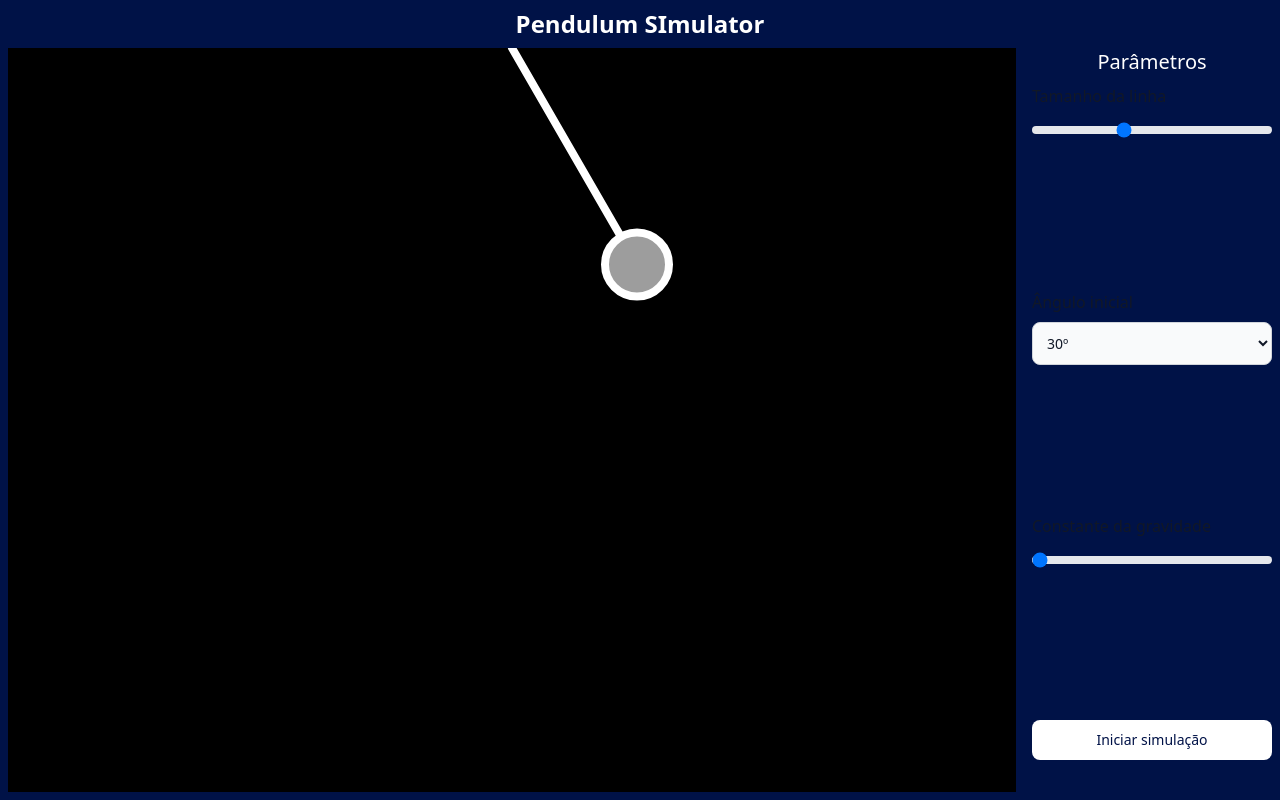
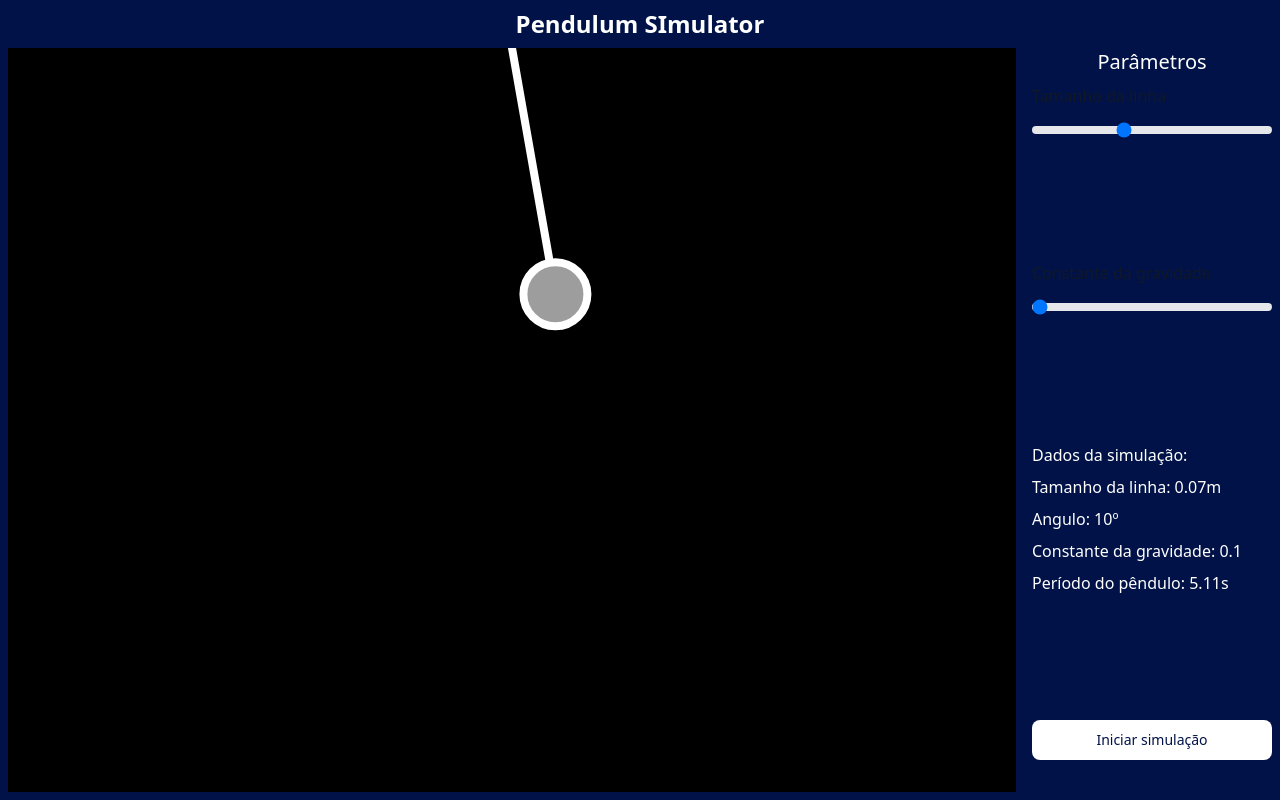
Before and after one commit to bkpvitorpf/Pendulum-Simulator, a React (Vite) app: page / in a window 1280 px wide. Built offline with nearby package versions, Linux system fonts and the light colour scheme.

Commit message:
Correção nos valores e no funcionamento da simulação

```diff
--- a/src/App.tsx
+++ b/src/App.tsx
@@ -4,17 +4,18 @@ import { generateP5Canvas } from "./functions/GenerateP5Canvas";
 import { waitForElement } from "./functions/WaitElements";
 
 function App() {
-  const { definirLarguraDoCanvas, sketch, definirAlturaDoCanvas, definirTamanhoDaLinha, definirAngulo, definirConstanteDaGravidade } = useContext(GlobalContext)
+  const { definirLarguraDoCanvas, sketch, definirAlturaDoCanvas, definirTamanhoDaLinha, definirConstanteDaGravidade } = useContext(GlobalContext)
 
   // Referências dos inputs
   const tamanhoDaLinhaSliderRef = useRef<HTMLInputElement>(null)
   const constanteDaGravidadeSliderRef = useRef<HTMLInputElement>(null)
-  const anguloInicialRef = useRef<HTMLSelectElement>(null)
 
   //Estado dos inputs
   const [tamanhoDaLinhaSliderState, setTamanhoDaLinha] = useState(250)
   const [constanteDaGravidadeSliderState, setConstanteDaGravidade] = useState(0.1)
   const [simulationIsRunning, setIsRunning] = useState(false)
+
+  const tamanhoDaLinhaEmMetros = tamanhoDaLinhaSliderState * 0.0002645833
 
   // Executa apenas na primeira vez que a página é carregada
   useEffect(() => {
@@ -69,9 +70,9 @@ function App() {
                   id="tamanho-da-linha"
                   type="range"
                   min="100"
-                  step={50}
+                  step={10}
                   max="500"
-                  defaultValue={250}
+                  defaultValue={tamanhoDaLinhaEmMetros}
                   value={tamanhoDaLinhaSliderState}
                   className="w-full h-2 bg-gray-200 rounded-lg appearance-none cursor-pointer dark:bg-gray-700"
                   ref={tamanhoDaLinhaSliderRef}
@@ -84,27 +85,6 @@ function App() {
                     event => setTamanhoDaLinha(Number(event.target.value))
                   }
                 />
-              </div>
-
-              {/* Ângulo inicial*/}
-              <div>
-                <label
-                  htmlFor="angulo-inicial"
-                  className="block mb-2 text-md font-normal text-gray-900 dark:text-white"
-                >
-                  Ângulo inicial
-                </label>
-
-                <select
-                  id="angulo-inicial"
-                  className="bg-gray-50 border border-gray-300 text-gray-900 text-sm rounded-lg focus:ring-blue-500 focus:border-blue-500 block w-full p-2.5 dark:bg-gray-700 dark:border-gray-600 dark:placeholder-gray-400 dark:text-white dark:focus:ring-blue-500 dark:focus:border-blue-500"
-                  onChange={(event) => definirAngulo(Number(event.target.value))}
-                  ref={anguloInicialRef}
-                >
-                  <option value="0.523599" selected>30º</option>
-                  <option value="0.785398">45º</option>
-                  <option value="1.0472">60º</option>
-                </select>
               </div>
 
               {/* Constante da gravidade*/}
@@ -121,9 +101,9 @@ function App() {
                   type="range"
                   min="0.1"
                   step={0.1}
-                  max="1"
-                  defaultValue={0.1}
+                  max="9.8"
                   value={constanteDaGravidadeSliderState}
+                  defaultValue={constanteDaGravidadeSliderState}
                   className="w-full h-2 bg-gray-200 rounded-lg appearance-none cursor-pointer dark:bg-gray-700"
                   ref={constanteDaGravidadeSliderRef}
                   onMouseUp={() => {
@@ -137,6 +117,18 @@ function App() {
                 />
               </div>
 
+              <div>
+                <div className="flex flex-col" style={{ height: '30%' }}>
+                  <h2 className="py-1">Dados da simulação:</h2>
+                  <p className="py-1">Tamanho da linha: {tamanhoDaLinhaEmMetros.toFixed(2)}m</p>
+                  <p className="py-1">Angulo: 10º</p>
+                  <p className="py-1">Constante da gravidade: {constanteDaGravidadeSliderState}</p>
+                  <p className="py-1">
+                    Período do pêndulo: {(2 * Math.PI * Math.sqrt(tamanhoDaLinhaEmMetros / constanteDaGravidadeSliderState)).toFixed(2)}s
+                  </p>
+                </div>
+              </div>
+
               <button
                 type="button"
                 className="text-Steel-Blue bg-white hover:bg-gray-200 font-medium rounded-lg text-sm px-5 py-2.5 mr-2 mb-2 w-full"
@@ -144,9 +136,8 @@ function App() {
                   if (simulationIsRunning) {
                     setIsRunning(false);
                     definirConstanteDaGravidade(0)
-                    if (tamanhoDaLinhaSliderRef.current && anguloInicialRef.current) {
+                    if (tamanhoDaLinhaSliderRef.current) {
                       definirTamanhoDaLinha(Number(tamanhoDaLinhaSliderRef.current.value))
-                      definirAngulo(Number(anguloInicialRef.current.value))
                     }
                   } else {
                     if (constanteDaGravidadeSliderRef.current) {
--- a/src/context/Global.tsx
+++ b/src/context/Global.tsx
@@ -2,7 +2,6 @@ import P5 from "p5";
 import { ReactNode, createContext, useCallback, useState } from "react";
 
 type P5SketchProps = {
-    angulo: number
     origem: P5.Vector | null
     massa: P5.Vector | null
     tamanhoDaLinha: number
@@ -17,7 +16,6 @@ type ContextStateProps = {
     sketch: P5SketchProps
     definirLarguraDoCanvas: (novaLargura: number) => void
     definirAlturaDoCanvas: (novaAltura: number) => void
-    definirAngulo: (novoAngulo: number) => void
     definirConstanteDaGravidade: (novaConstante: number) => void
     definirTamanhoDaLinha: (novoTamanho: number) => void
 }
@@ -31,7 +29,6 @@ const p5 = new P5(sketch)
 
 const initialStateValues: ContextStateProps = {
     sketch: {
-        angulo: 0.523599, //30º
         origem: p5.createVector(),
         massa: p5.createVector(),
         tamanhoDaLinha: 250,
@@ -43,7 +40,6 @@ const initialStateValues: ContextStateProps = {
     },
     definirLarguraDoCanvas: () => { null },
     definirAlturaDoCanvas: () => { null },
-    definirAngulo: () => { null },
     definirConstanteDaGravidade: () => { null },
     definirTamanhoDaLinha: () => { null }
 }
@@ -89,7 +85,7 @@ export const GlobalContextProvider = ({ children }: ContextProviderProps) => {
     }, [])
 
     return (
-        < GlobalContext.Provider value={{ sketch: estado, definirLarguraDoCanvas, definirAlturaDoCanvas, definirAngulo, definirConstanteDaGravidade, definirTamanhoDaLinha }} >
+        < GlobalContext.Provider value={{ sketch: estado, definirLarguraDoCanvas, definirAlturaDoCanvas, definirConstanteDaGravidade, definirTamanhoDaLinha }} >
             {children}
         </  GlobalContext.Provider>
     )
--- a/src/functions/GenerateP5Canvas.ts
+++ b/src/functions/GenerateP5Canvas.ts
@@ -1,7 +1,6 @@
 import P5 from 'p5';
 
 type P5SketchProps = {
-    angulo: number
     origem: P5.Vector | null
     massa: P5.Vector | null
     tamanhoDaLinha: number
@@ -12,17 +11,18 @@ type P5SketchProps = {
     velocidadeAngular: number
 }
 
-export const generateP5Canvas = ({ angulo, alturaDoCanvas, larguraDoCanvas, massa, origem, tamanhoDaLinha, constanteDaGravidade, aceleraçãoAngular, velocidadeAngular }: P5SketchProps) => {
+export const generateP5Canvas = ({ alturaDoCanvas, larguraDoCanvas, massa, origem, tamanhoDaLinha, constanteDaGravidade, aceleraçãoAngular, velocidadeAngular }: P5SketchProps) => {
     // Remove todos os canvas do p5.js que existem na tela antes de desenhar um novo
     if (document.querySelectorAll('canvas')) {
         document.querySelectorAll('canvas')?.forEach(canvas => canvas.remove())
     }
 
+    let angulo = 0.174533// 10º
+
     // Cria o rascunho que será usado como base
     const sketch = (p5: P5) => {
         // Método de configuração
         p5.setup = () => {
-            angulo
             origem = p5.createVector((larguraDoCanvas / 2), 0)
             massa = p5.createVector()
             // tamanhoDaLinha = 250 // 100 <= linha <= 500
```
